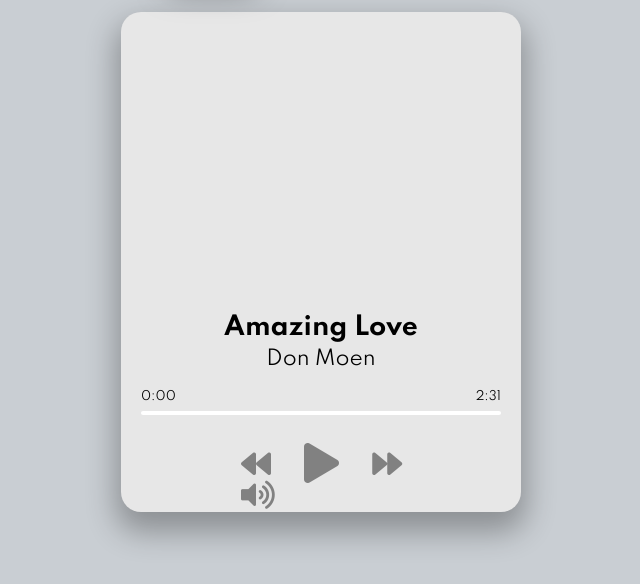
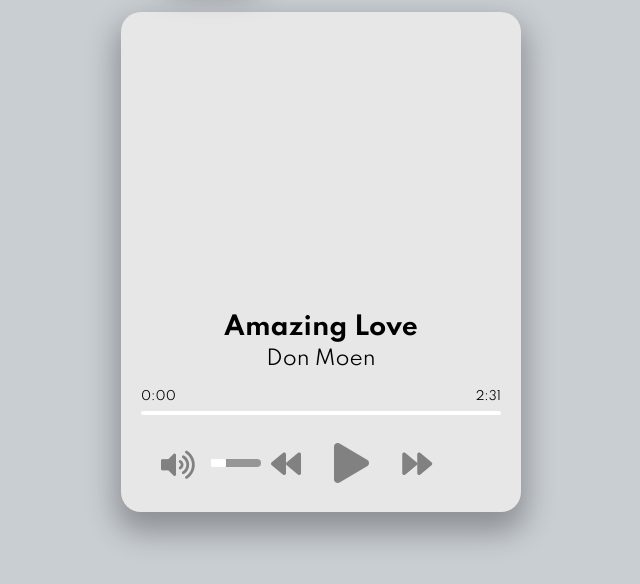
Before and after one commit to IsaacNyamari/music-player.io, a plain HTML site: page index.html in a window 1280 px wide. Shown: the part 138-722 px from the top of the page, without its empty margins (319-959 px from the left). Drawn offline with Linux system fonts and the light colour scheme.

Commit message:
Update music.css

```diff
--- a/music.css
+++ b/music.css
@@ -2,7 +2,10 @@
 
 
 
-
+:root {
+    --primary-color: dodgerblue;
+    --font-color: white;
+  }
 html{
     box-sizing: border-box;
 }
@@ -58,6 +61,38 @@ h3{
     border-radius: 20px;
     box-shadow: 0 5px 30px 5px rgba(0, 0, 0,0.5);
  }
+ .volume{
+    margin-top: -30px;
+    margin-left: -110px;
+width: 10vw;
+ }
+
+ .volume-icon {
+    cursor: pointer;
+  }
+
+  .volume-range {
+    height: 8px;
+    width: 50px;
+    background: rgba(70, 70, 70, 0.5);
+    border-radius: 10px;
+    position: relative;
+    top: -21px;
+    left: 50px;
+    cursor: pointer;
+  }
+
+  .volume-bar {
+    background: var(--font-color);
+    width: 30%;
+    height: 100%;
+    border-radius: 1px;
+    transition: width 0.2s ease-in;
+  }
+
+  .volume-bar:hover {
+    background: var(--primary-color);
+  }
 
  @media screen and (max-width: 300px){
    .player-container{
@@ -81,6 +116,7 @@ h3{
     height: 100%;
     /* change this to show progress */
     width: 0%;
+    transition: width 0.2s ease-in;
  }
 
  .duration-wrapper{
@@ -94,7 +130,7 @@ h3{
  .player-controls{
     position: relative;
     top: -15px;
-    left: 120px;
+    left: 150px;
     width: 200px;
 
  }
```
